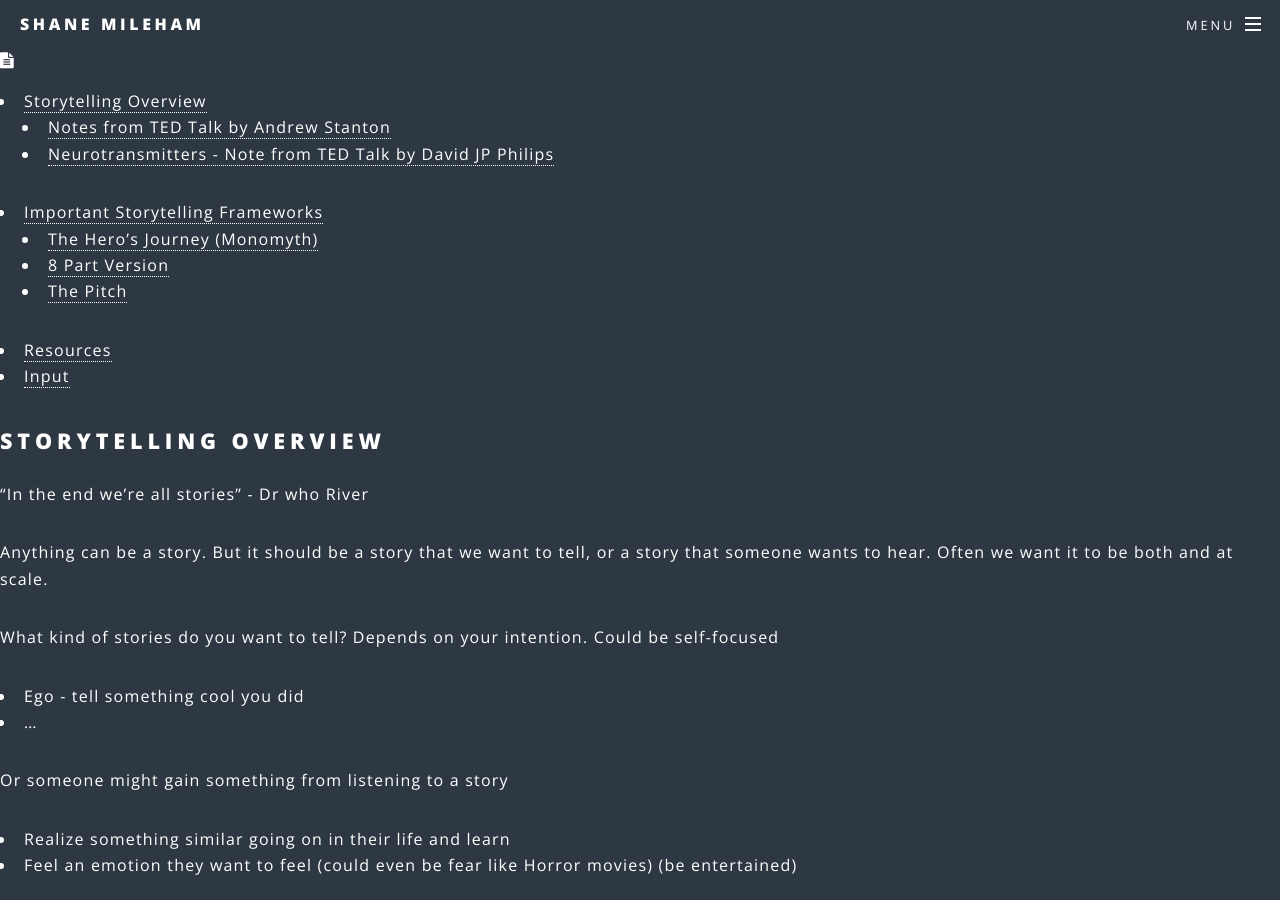
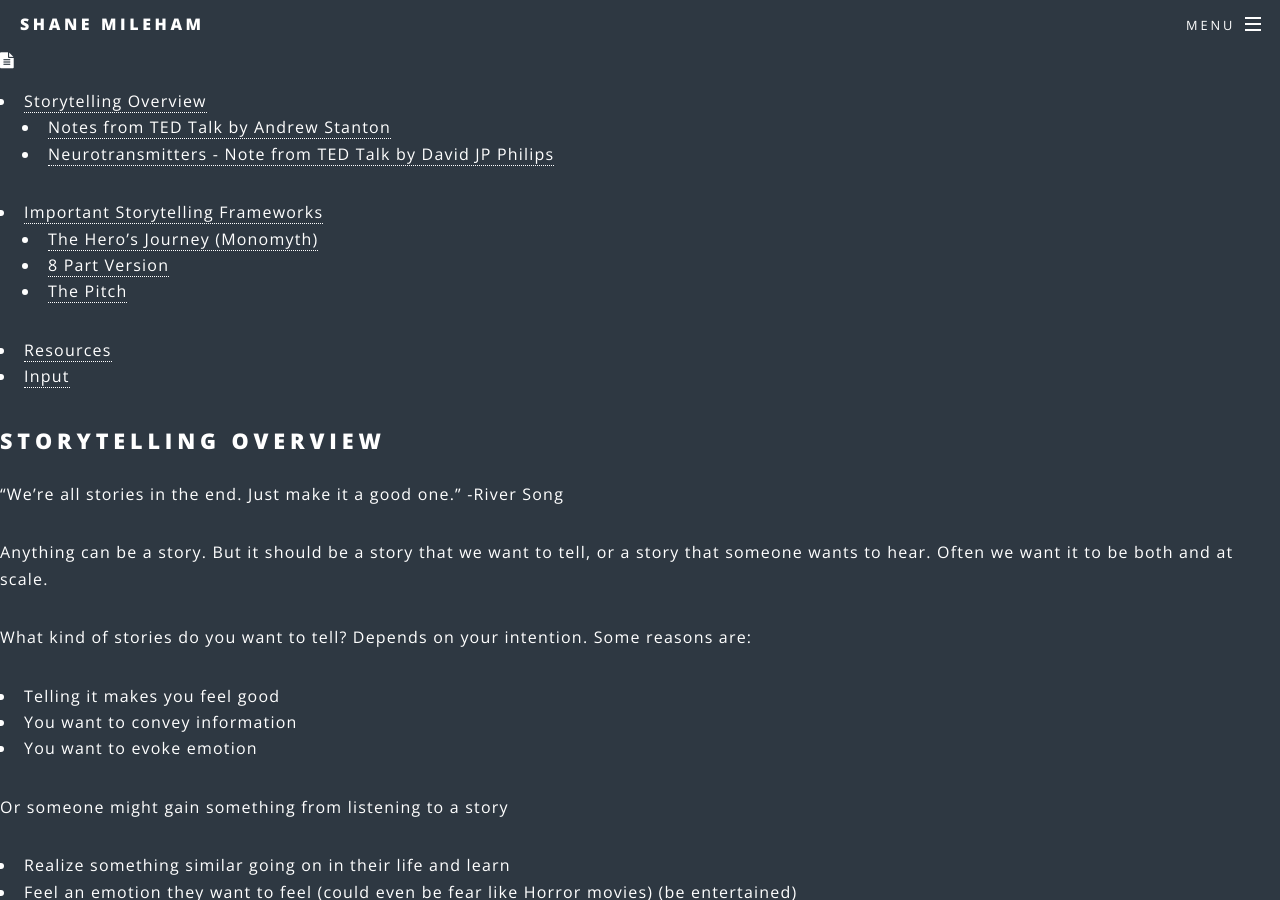
Before and after one commit to shanemileham/shanemileham.github.io, a Jekyll site: the page built from _kb/learn/storytelling.md, in a window 1280 px wide and 900 px high. Built offline with Jekyll 4.4.1, drawn with Linux system fonts in a browser that asks for light colours; comment, search, counter and statistics services are not loaded.

Commit message:
Storytelling cleanup

```diff
--- a/_kb/learn/storytelling.md
+++ b/_kb/learn/storytelling.md
@@ -6,13 +6,14 @@ title: Storytelling
 
 ## Storytelling Overview
 
-"In the end we're all stories" - Dr who River
+"We're all stories in the end. Just make it a good one." -River Song
 
 Anything can be a story. But it should be a story that we want to tell, or a story that someone wants to hear. Often we want it to be both and at scale.
 
-What kind of stories do you want to tell? Depends on your intention. Could be self-focused
-- Ego - tell something cool you did
-- ...
+What kind of stories do you want to tell? Depends on your intention. Some reasons are:
+- Telling it makes you feel good
+- You want to convey information
+- You want to evoke emotion
 
 Or someone might gain something from listening to a story
 - Realize something similar going on in their life and learn
```
